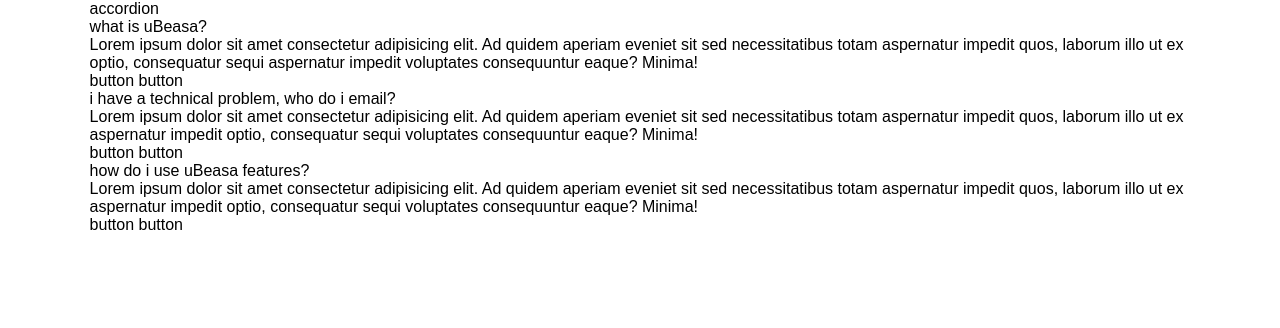
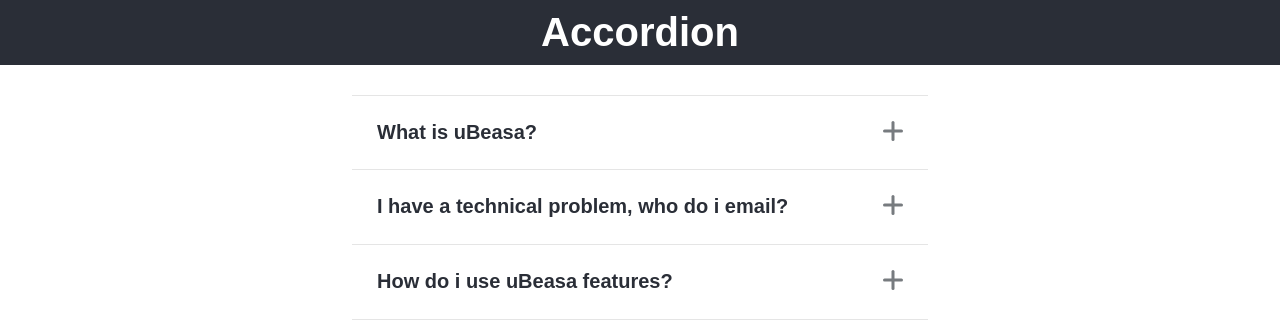
Before and after one commit to katiullahaxioned/js_task_accordion_1, a plain HTML site: page index.html in a window 1280 px wide. Drawn offline with Linux system fonts and the light colour scheme.

Commit message:
initial styling

```diff
--- a/assets/css/style.css
+++ b/assets/css/style.css
@@ -82,6 +82,24 @@
 .cf { *zoom: 1; }
 
 /*for all*/
+
+*,
+*::before,
+*::after {
+  box-sizing: border-box;
+  padding: 0;
+  margin: 0;
+}
+
+:root {
+  --clr-grey: #777b7f;
+  --clr-black: #2a2e37;
+  --clr-yellow: #f5f5dc;
+  --clr-orange: #e9967a;
+  --clr-white: #fff;
+
+}
+
 body {
   box-sizing: border-box;
   font-family: sans-serif;
@@ -97,6 +115,12 @@
   list-style-type: none;
 }
 
+::first-letter {
+  text-transform: uppercase;
+}
+
+span { display: inline-block; }
+
 /*for wrapper*/
 .wrapper {
   max-width: 1360px;
@@ -107,10 +131,19 @@
   Header styling starts here
 =================================*/
 
+header .wrapper {
+  width: 100%;
+  padding: 10px;
+  background-color: var(--clr-black);
+}
 
-
-
-
+header h1 {
+  color: var(--clr-white);
+  font-size: 40px;
+  font-weight: 600;
+  text-align: center;
+  text-transform: capitalize;
+}
 
 /*=================================
   Header styling ends here
@@ -120,35 +153,105 @@
   main styling starts here
 =================================*/
 
+.accordion .wrapper {
+  width: 45%;
+  margin-top: 30px;
+}
 
+.list-items {
+  display: flex;
+  flex-direction: column;
+  align-items: center;
+  justify-content: center;
+}
 
+.list-items li {
+  width: 100%;
+  height: 75px;
+  border-bottom: 1px solid rgba(0,0,0,0.1);
+  overflow: hidden;
+  position: relative;
+  transition: all .2s;
+}
 
+.list-items li:first-child {
+  border-top: 1px solid rgba(0,0,0,0.1);
+}
 
+.list-items h3 {
+  padding: 25px;
+  position: relative;
+  background-color: var(--clr-white);
+  color: var(--clr-black);
+  font-size: 20px;font-weight: 600;
+  transition: all .3s;
+}
 
+.list-items h3.active {
+  background-color: var(--clr-yellow);
+  color: var(--clr-orange);
+}
 
+.list-items p {
+  padding: 25px;
+  position: relative;
+  z-index: -1;
+  background-color: var(--clr-white);
+  color: var(--clr-black);
+  font-size: 16px;
+  line-height: 1.5;
+  transform: translateY(-100%);
+  transition: all .3s;
+}
+
+.list-items li.active {
+  height: auto;
+}
+
+.list-items p.active {
+  background-color: var(--clr-orange);
+  color: var(--clr-white);
+  transform: translateY(0);
+}
+
+.open-close-box {
+  width: 20px;
+  height: 20px;
+  position: absolute;
+  top: 25px;
+  right: 25px;
+  cursor: pointer;
+}
+
+.open,
+.close {
+  width: 3px;
+  height: 20px;
+  border-radius: 2px;
+  position: absolute;
+  top: 0;
+  left: 50%;
+  background-color: var(--clr-grey);
+  text-indent: -99999px;
+  transition: all .3s;
+}
+
+.open {
+  transform: translateX(-50%) rotate(90deg);
+}
+
+.close {
+  transform: translateX(-50%) rotate(0deg);
+}
+
+.open.active {
+  transform: translateX(-50%) rotate(45deg);
+}
+
+.close.active{
+  transform: translateX(-50%) rotate(135deg);
+}
 
 /*=================================
   main styling ends here
 =================================*/
-
-/*=================================
-  footer styling starts here
-=================================*/
-
-
-
-
-
-
-
- /*=================================
-  footer styling ends here
-=================================*/
-
-/*media query starts*/
-/*media query for 995px starts here*/
-@media only screen and (max-width: 995px) {
-
-
-
-}
```
